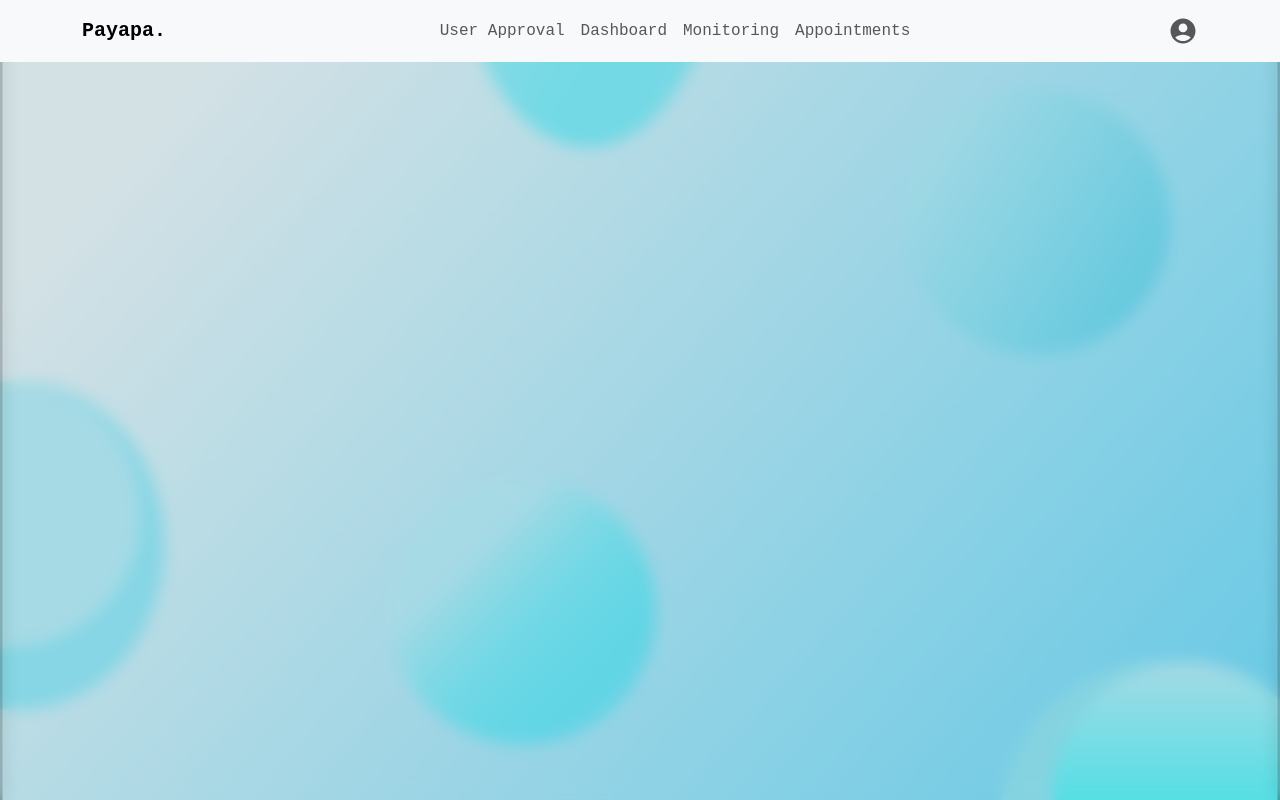
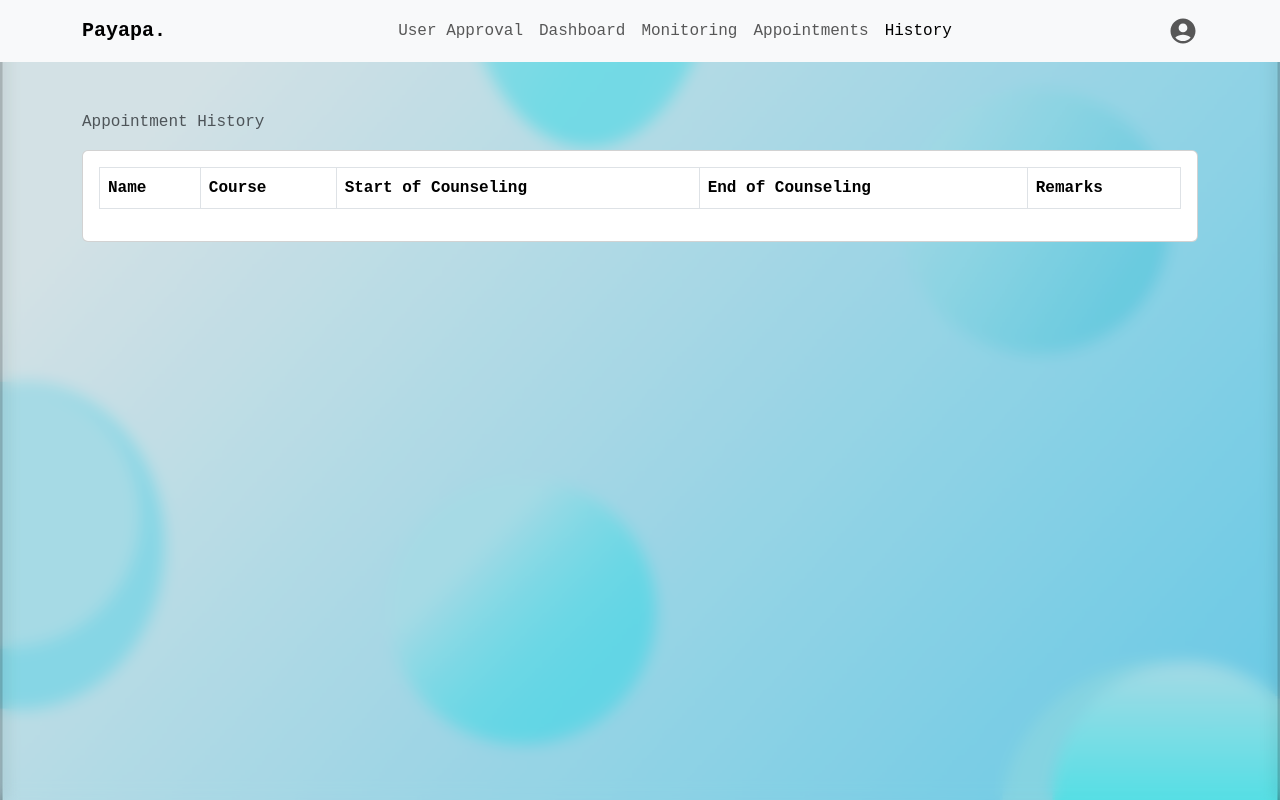
Before and after one commit to Satsuu/payapa.web.prod, a React (Vite) app: page /history in a window 1280 px wide. Built offline with nearby package versions, Linux system fonts and the light colour scheme; no server answers; sample sign-in values are in the browser's storage; a web font is replaced by a local one.

Commit message:
Initialize history page

```diff
--- a/src/App.jsx
+++ b/src/App.jsx
@@ -14,6 +14,7 @@ import Student from "./pages/Students";
 import Appointments from "./pages/Appointment";
 import UserApproval from "./pages/UserApproval";
 import Monitoring from "./pages/Monitoring";
+import History from "./pages/History";
 
 import NavigationBar from "./components/NavigationBar";
 import PrivateRoute from "./components/PrivateRoute";
@@ -69,6 +70,14 @@ function AppContent() {
             </PrivateRoute>
           }
         />
+        <Route
+          path="/history"
+          element={
+            <PrivateRoute>
+              <History />
+            </PrivateRoute>
+          }
+        />
       </Routes>
     </>
   );
--- a/src/components/NavigationBar.jsx
+++ b/src/components/NavigationBar.jsx
@@ -105,7 +105,14 @@ function NavigationBar() {
               active={location.pathname === "/appointments"}
             >
               Appointments
-            </Nav.Link>{" "}
+            </Nav.Link>
+            <Nav.Link
+              as={Link}
+              to="/history"
+              active={location.pathname === "/history"}
+            >
+              History
+            </Nav.Link>
           </Nav>
           <OverlayTrigger trigger="click" placement="bottom" overlay={popover}>
             <Navbar.Text className="logout-mobile">
--- /dev/null
+++ b/src/pages/History.jsx
@@ -0,0 +1,30 @@
+import { Breadcrumb, Card, Container, Table, Spinner } from "react-bootstrap";
+function History() {
+  return (
+    <Container className="mt-5">
+      <Breadcrumb>
+        <Breadcrumb.Item active>Appointment History</Breadcrumb.Item>
+      </Breadcrumb>
+
+      <div>
+        <Card>
+          <Card.Body>
+            <Table className="cursor-pointer" bordered>
+              <thead>
+                <tr>
+                  <th>Name</th>
+                  <th>Course</th>
+                  <th>Start of Counseling</th>
+                  <th>End of Counseling</th>
+                  <th>Remarks</th>
+                </tr>
+              </thead>
+            </Table>
+          </Card.Body>
+        </Card>
+      </div>
+    </Container>
+  );
+}
+
+export default History;
```
